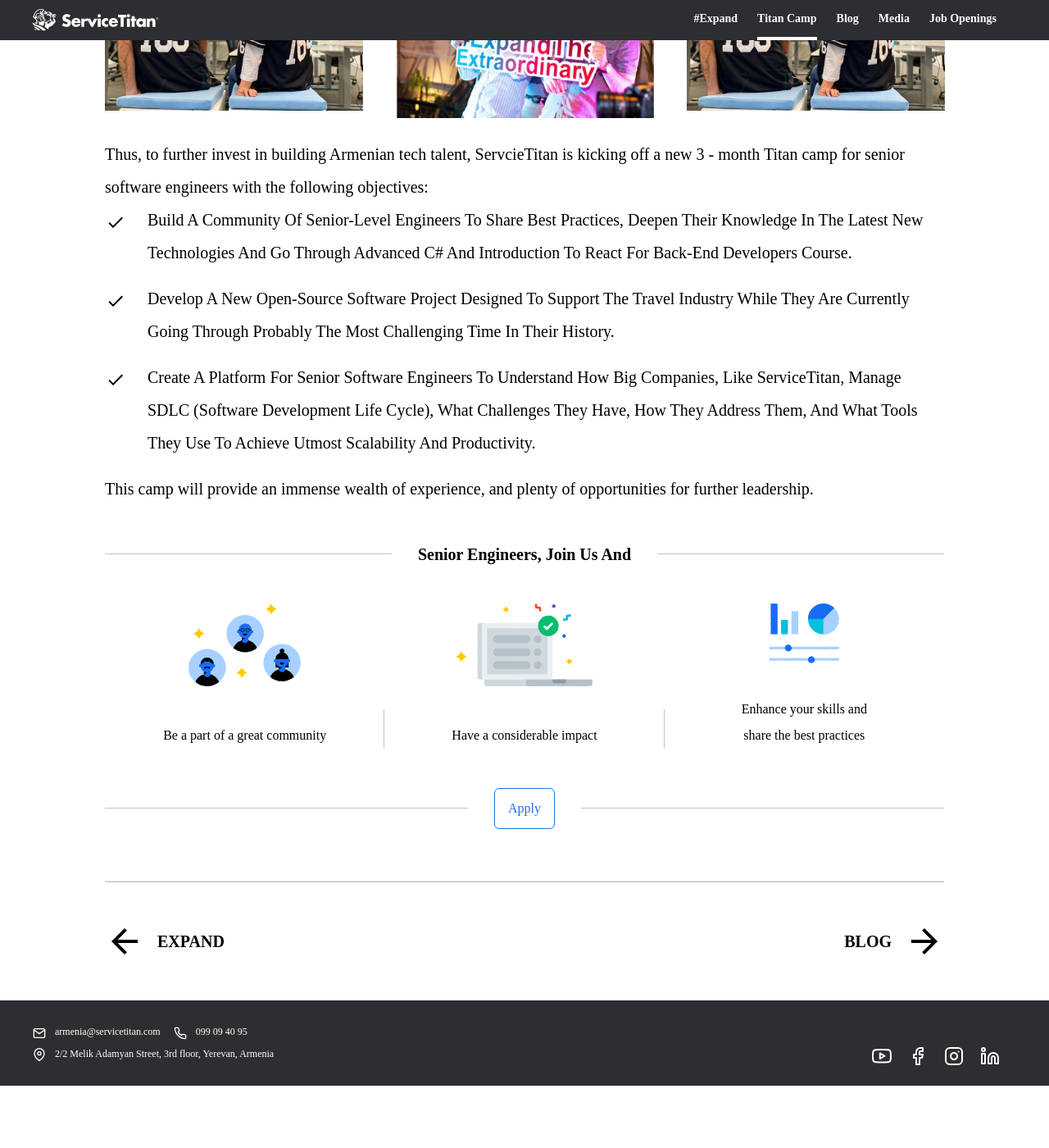
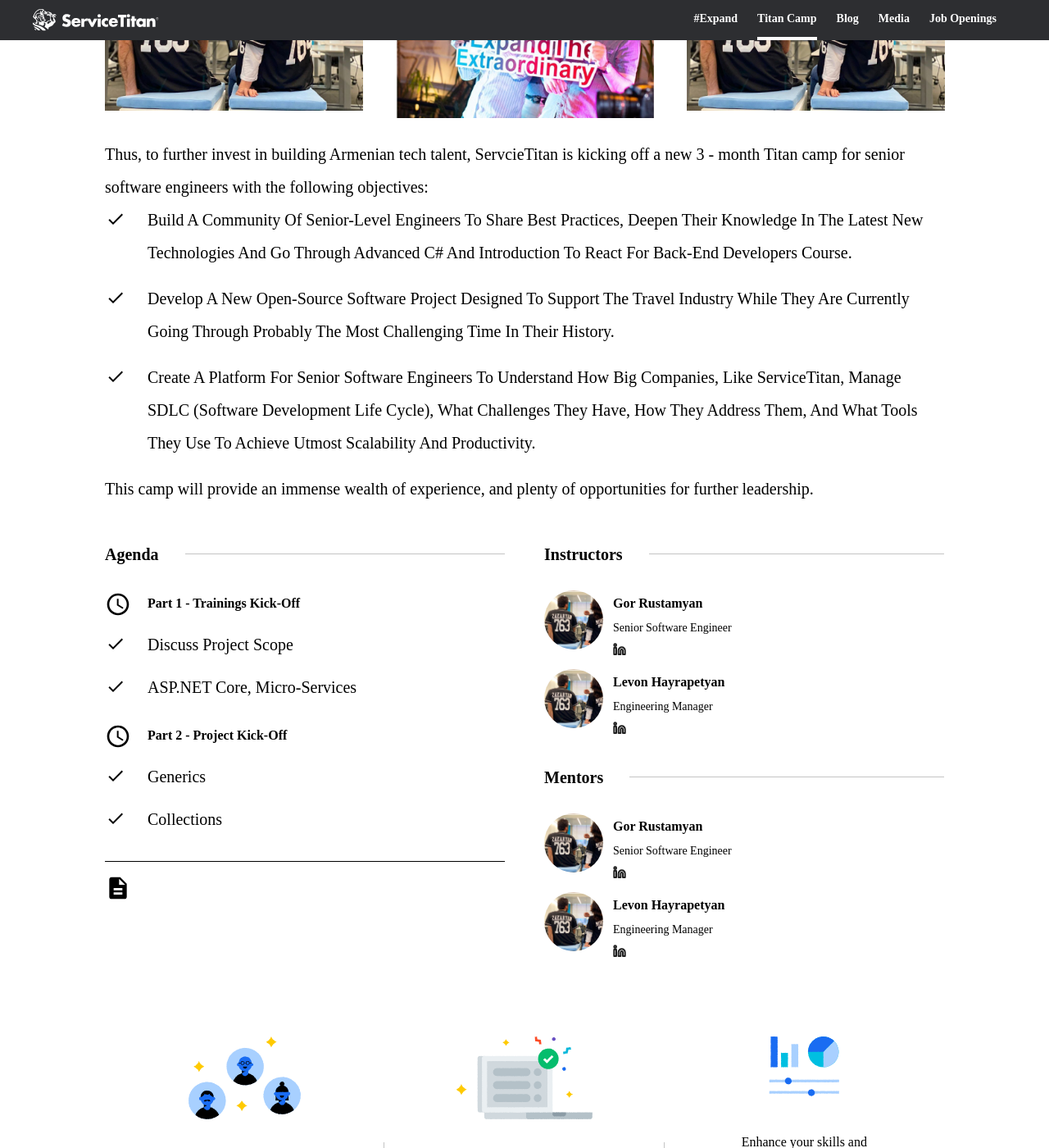
Before and after one commit to haykghazaryan-st/haykghazaryan-st.github.io, a Jekyll site: the page built from titan-camp.markdown, in a window 1280 px wide and 1400 px high, scrolled down 633 px. Shown: the whole window at 82% size. Built offline with Jekyll 4.4.1, drawn with Linux system fonts in a browser that asks for light colours; some web fonts are replaced; before the commit the page ends 1957 px from its top, so only the background shows below that.

Commit message:
titan camp agenda

```diff
--- /dev/null
+++ b/_data/titan-camp.yml
@@ -0,0 +1,31 @@
+agenda:
+  - part_name: Part 1 - Trainings kick-off
+    chapters:
+      - Discuss project scope
+      - ASP.NET Core, Micro-services
+  - part_name: Part 2 - Project kick-off
+    chapters:
+      - Generics
+      - Collections
+
+agenda_pdf_link: /assets/photos/photo1.png
+
+instructors:
+  - name: Gor Rustamyan
+    position: Senior Software Engineer
+    img: /assets/photos/photo1.png
+    linkedin_url: asd
+  - name: Levon Hayrapetyan
+    position: Engineering Manager
+    img: /assets/photos/photo1.png
+    linkedin_url: asd
+
+mentors:
+  - name: Gor Rustamyan
+    position: Senior Software Engineer
+    img: /assets/photos/photo1.png
+    linkedin_url: asd
+  - name: Levon Hayrapetyan
+    position: Engineering Manager
+    img: /assets/photos/photo1.png
+    linkedin_url: asd
--- a/_layouts/titan-camp.html
+++ b/_layouts/titan-camp.html
@@ -4,18 +4,98 @@ layout: page
 
 <div>{{ content }}</div>
 
-<div class="legend legend-center my-10">
-  <h6>Senior engineers, join us and</h6>
+<div class="flex mt-10">
+
+  <div class="w-1/2 pr-6">
+
+    {%- assign agenda = site.data.titan-camp.agenda -%}
+
+    {% if agenda.size > 0 %}
+    <div class="legend">
+      <h6>Agenda</h6>
+    </div>
+
+    {% for part in agenda %}
+    <h6 class="capitalize text-sm font-bold mt-6 mb-4">
+      <img class="inline-block mr-4" src="/assets/icons/clock.svg" alt="Time">
+      {{part.part_name}}
+    </h6>
+    {% if part.chapters.size > 0 %}
+    <ul class="checkmark-list">
+      {% for chapter in part.chapters %}
+      <li class="mb-2 leading-normal">
+        <p>{{chapter}}</p>
+      </li>
+      {% endfor %}
+    </ul>
+    {% endif %}
+    {% endfor %}
+
+    {% endif %}
+
+    <div class="border-t mt-8 pt-4">
+      <a href="{{site.data.titan-camp.agenda_pdf_link}}" download="agenda">
+        <img src="/assets/icons/file.svg" alt="file">
+      </a>
+    </div>
+
+  </div>
+  <div class="w-1/2 pl-6">
+    {%- assign instructors = site.data.titan-camp.instructors -%}
+    {% if instructors.size > 0 %}
+    <div class="legend mb-6">
+      <h6>Instructors</h6>
+    </div>
+
+    <ul>
+      {% for instructor in instructors %}
+      <li class="flex mb-4">
+        <div class="flex-shrink-0 bg-cover w-9/2 h-9/2 rounded-full mr-3"
+          style="background-image: url({{instructor.img}});">
+          &nbsp;
+        </div>
+        <div>
+          <h6 class="capitalize text-sm font-bold">{{instructor.name}}</h6>
+          <p class="capitalize text-xs mb-1">{{instructor.position}}</p>
+          <a href="{{instructor.linkedin_url}}"><img src="/assets/icons/linkedin-small.svg" alt="LinkedIn"></a>
+        </div>
+      </li>
+      {% endfor %}
+    </ul>
+    {% endif %}
+
+    {%- assign mentors = site.data.titan-camp.mentors -%}
+
+    {% if mentors.size > 0 %}
+    <div class="legend mt-8 mb-6">
+      <h6>Mentors</h6>
+    </div>
+
+    <ul>
+      {% for mentor in mentors %}
+      <li class="flex mb-4">
+        <div class="flex-shrink-0 bg-cover w-9/2 h-9/2 rounded-full mr-3"
+          style="background-image: url({{mentor.img}});">
+          &nbsp;
+        </div>
+        <div>
+          <h6 class="capitalize text-sm font-bold">{{mentor.name}}</h6>
+          <p class="capitalize text-xs mb-1">{{mentor.position}}</p>
+          <a href="{{mentor.linkedin_url}}"><img src="/assets/icons/linkedin-small.svg" alt="LinkedIn"></a>
+        </div>
+      </li>
+      {% endfor %}
+    </ul>
+    {% endif %}
+
+  </div>
 </div>
 
-<div class="flex justify-between items-stretch">
+
+<div class="flex justify-between items-stretch mt-20">
   <div class="flex flex-col justify-between w-1/3 relative">
     <div class="mb-10">
-      <img
-        class="max-h-full mx-auto"
-        src="/assets/icons/people.svg"
-        alt="People"
-      />
+      <img class="max-h-full mx-auto" src="/assets/icons/people.svg" alt="People" />
     </div>
     <p class="text-center text-sm">Be a part of a great community</p>
     <div class="absolute bg-gray h-12 w-1px right-0 bottom-0"></div>
@@ -23,11 +103,7 @@ layout: page
 
   <div class="flex flex-col justify-between w-1/3 relative">
     <div class="mb-10">
-      <img
-        class="max-h-full mx-auto"
-        src="/assets/icons/laptop.svg"
-        alt="Laptop"
-      />
+      <img class="max-h-full mx-auto" src="/assets/icons/laptop.svg" alt="Laptop" />
     </div>
     <p class="text-center text-sm">Have a considerable impact</p>
     <div class="absolute bg-gray h-12 w-1px right-0 bottom-0"></div>
@@ -35,11 +111,7 @@ layout: page
 
   <div class="flex flex-col justify-between w-1/3">
     <div class="mb-10">
-      <img
-        class="max-h-full mx-auto"
-        src="/assets/icons/dashboard.svg"
-        alt="dashboard"
-      />
+      <img class="max-h-full mx-auto" src="/assets/icons/dashboard.svg" alt="dashboard" />
     </div>
     <p class="text-center text-sm">
       Enhance your skills and <br />share the best practices
@@ -48,11 +120,9 @@ layout: page
 </div>
 
 <div class="legend legend-center mt-12">
-  <a
-    target="_blank"
+  <a target="_blank"
     href="https://docs.google.com/forms/d/1UPdqKinUdh9wRJXxoLJuFVFxkGJ_fPoIOA96jVmXskg/edit?ts=5f3fcc42"
-    class="text-sm text-lightBlue hover:border-blue hover:text-blue py-2 px-4 border border-lightBlue rounded-md"
-  >
+    class="text-sm text-lightBlue hover:border-blue hover:text-blue py-2 px-4 border border-lightBlue rounded-md">
     Apply
   </a>
 </div>
--- a/styles.css
+++ b/styles.css
@@ -71,7 +71,7 @@
 
 .checkmark-list li {
   @apply mb-4;
-  @apply pt-2;
+  @apply pt-1;
 }
 
 .checkmark-list li p {
@@ -79,7 +79,7 @@
   @apply align-text-bottom;
   @apply inline-block;
   @apply align-top;
-  @apply -mt-2;
+  @apply -mt-1;
 }
 
 .quote {
```
Also changed, not shown: assets/icons/clock.svg (added), assets/icons/file.svg (added), assets/icons/linkedin-small.svg (added), assets/main.css.
